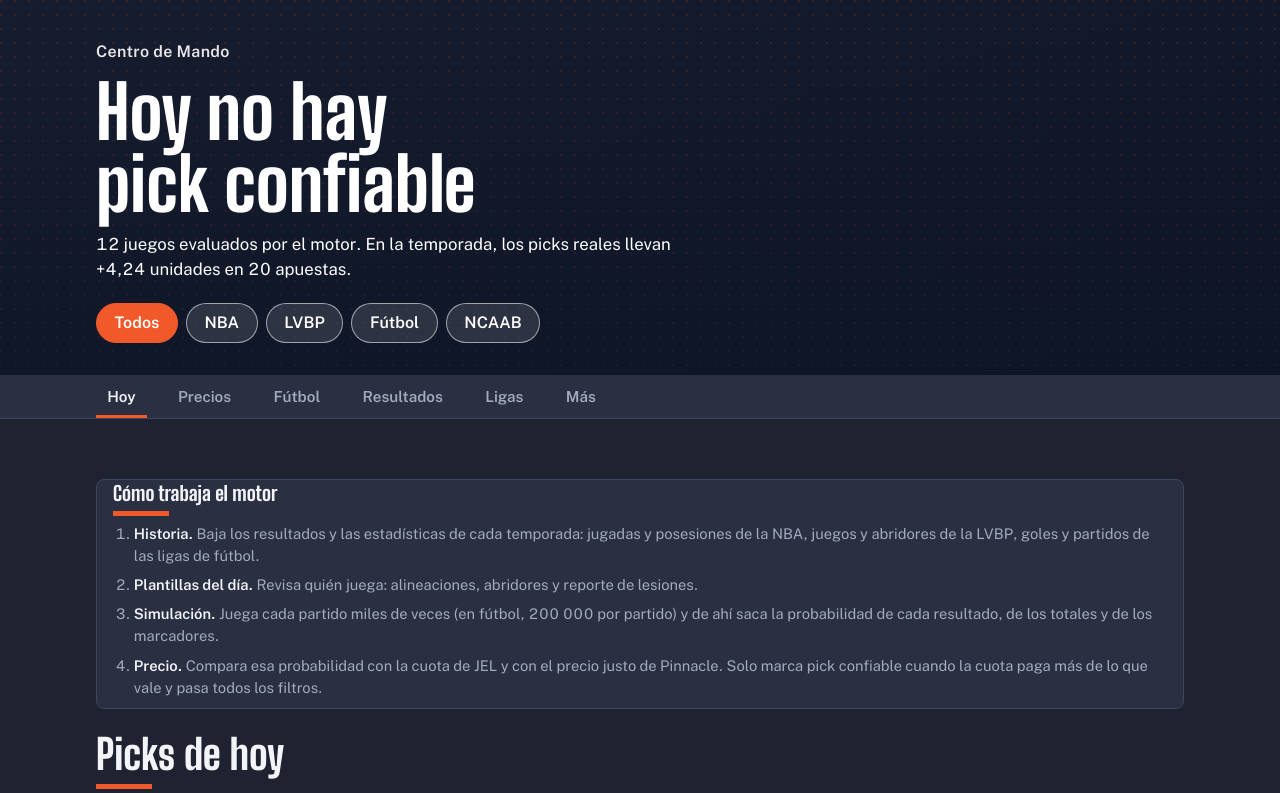
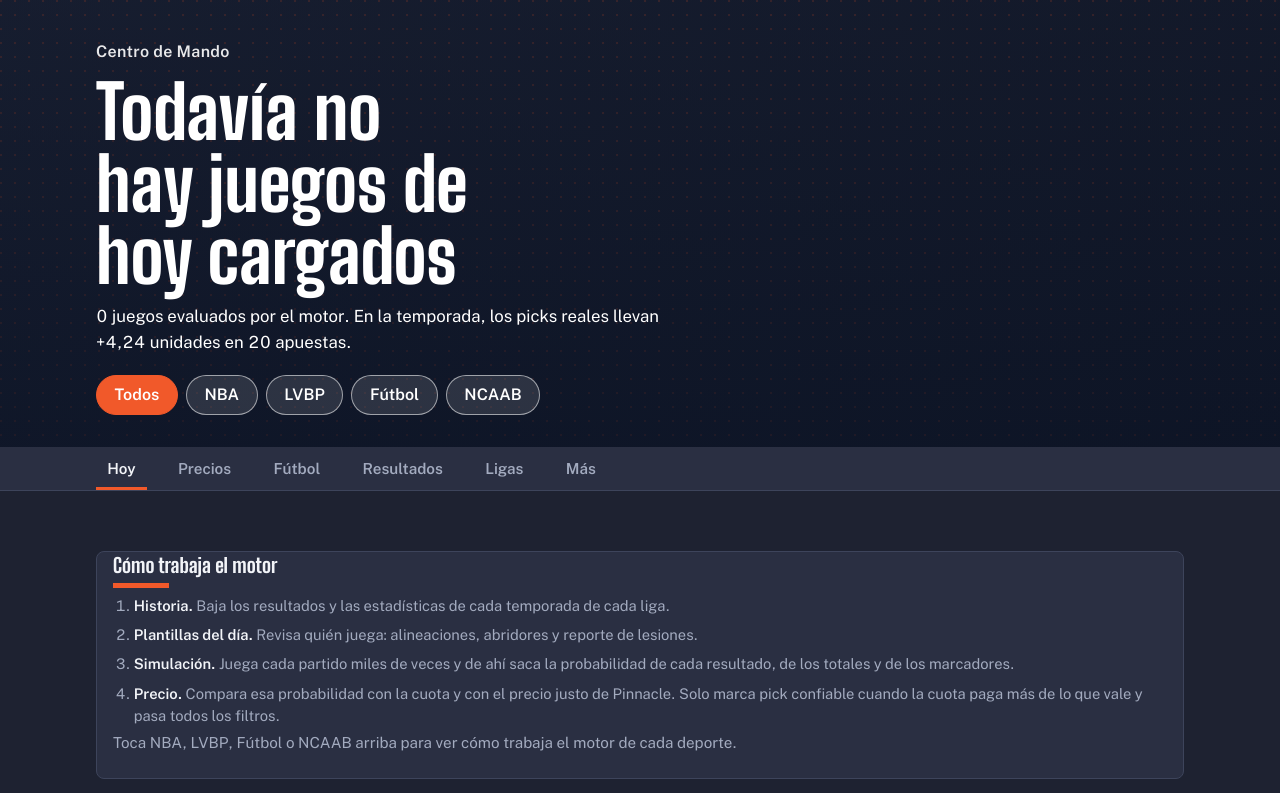
Before and after one commit to AndresJCC33/centro-mando-web, a plain HTML site: page index.html in a window 1280 px wide. Shown: the top 793 px of the page. Drawn offline with nearby package versions, Linux system fonts and the light colour scheme.

Commit message:
Hoy: solo la jornada de hoy (fecha real de Caracas) y «Cómo trabaja el motor» según el deporte
Co-Authored-By: Claude Opus 5.5 <noreply@anthropic.com>
Claude-Session: https://claude.ai/code/session_01Nsh8UHwT7vnSSZWx7PtRLw

```diff
--- a/app.js
+++ b/app.js
@@ -31,7 +31,7 @@
   };
   const T = {};
   const deDep = (filas) => (dep === 'Todos' ? filas : filas.filter((r) => r.deporte === dep));
-  const hoy = () => D.hoy;
+  const hoy = () => new Date().toLocaleDateString('en-CA', { timeZone: 'America/Caracas' });
   const menos = (f, n) => new Date(Date.parse(f + 'T12:00:00Z') - n * 86400000).toISOString().slice(0, 10);
   const corto = (r, eq) => (r.deporte === 'LVBP' ? String(eq || '').split(' ')[0] : String(eq || ''));
   const final = (r) => {
@@ -72,12 +72,12 @@
   const pintarCabecera = () => {
     const previa = deDep(T.previa);
     const fechas = [...new Set(previa.map((r) => r.fecha))].sort();
-    const dia = fechas.includes(hoy()) ? hoy() : fechas.filter((f) => f <= hoy()).pop();
+    const dia = hoy();   // solo la jornada de hoy: lo de días anteriores vive en Resultados
     const delDia = previa.filter((r) => r.fecha === dia);
     const conf = delDia.filter((r) => r.confiable).length;
     const cuando = dia === hoy() ? 'Hoy' : dia ? `El ${F.dia(dia)}` : 'Hoy';
     const nombre = dep === 'Todos' ? '' : ` de ${dep}`;
-    $('#titular').textContent = !delDia.length ? `Sin juegos${nombre} cargados` : conf ? `${cuando}: ${conf} pick${conf === 1 ? '' : 's'} confiable${conf === 1 ? '' : 's'}${nombre}` : `${cuando} no hay pick confiable${nombre}`;
+    $('#titular').textContent = !delDia.length ? `Todavía no hay juegos${nombre} de hoy cargados` : conf ? `${cuando}: ${conf} pick${conf === 1 ? '' : 's'} confiable${conf === 1 ? '' : 's'}${nombre}` : `${cuando} no hay pick confiable${nombre}`;
     const liq = deDep(T.picks).filter((p) => p.tipo === 'PICK' && LIQ.has(p.resultado));
     const u = liq.reduce((s, p) => s + (p.unidades || 0), 0);
     $('#bajada').textContent = `${delDia.length} juego${delDia.length === 1 ? '' : 's'} evaluado${delDia.length === 1 ? '' : 's'} por el motor.` + (liq.length ? ` En la temporada, los picks reales${nombre} llevan ${F.u(u)} unidades en ${liq.length} apuestas.` : ` Todavía no hay picks reales${nombre} liquidados.`);
@@ -482,9 +482,55 @@
   document.querySelectorAll('.pestanas button').forEach((b) => b.addEventListener('click', () => { mostrar(b.dataset.tab); window.scrollTo({ top: document.querySelector('.indice').offsetTop, behavior: 'smooth' }); }));
   mostrar(location.hash.slice(1));
 
+
+  // ---------------------------------------------------------------- Cómo trabaja el motor (por deporte)
+  const MOTOR = {
+    Todos: { t: 'Cómo trabaja el motor', p: [
+      ['Historia', 'Baja los resultados y las estadísticas de cada temporada de cada liga.'],
+      ['Plantillas del día', 'Revisa quién juega: alineaciones, abridores y reporte de lesiones.'],
+      ['Simulación', 'Juega cada partido miles de veces y de ahí saca la probabilidad de cada resultado, de los totales y de los marcadores.'],
+      ['Precio', 'Compara esa probabilidad con la cuota y con el precio justo de Pinnacle. Solo marca pick confiable cuando la cuota paga más de lo que vale y pasa todos los filtros.']],
+      n: 'Toca NBA, LVBP, Fútbol o NCAAB arriba para ver cómo trabaja el motor de cada deporte.' },
+    NBA: { t: 'Cómo trabaja el motor de la NBA', p: [
+      ['Jugada por jugada', 'Baja el play-by-play oficial de nba.com de toda la temporada y arma, posesión por posesión, el ritmo y la eficiencia de cada equipo y de cada quinteto.'],
+      ['Plantillas y lesiones', 'Usa las plantillas oficiales del día y el reporte de lesiones de la NBA: si falta un jugador clave, el equipo se recalcula sin él.'],
+      ['Simulación', 'Juega el partido miles de veces y saca la probabilidad de ganar, de cubrir el hándicap y del total de puntos.'],
+      ['Precio contra Pinnacle', 'Pick confiable solo si la cuota paga al menos 4 % más que el precio justo de Pinnacle, el motor está de acuerdo y la línea no pasa de +250.']] },
+    LVBP: { t: 'Cómo trabaja el motor de la LVBP', p: [
+      ['Turno por turno', 'Baja del calendario oficial cada juego de la temporada y arma el perfil de cada bateador y lanzador: ponches, boletos, sencillos, dobles, jonrones y outs.'],
+      ['Abridores', 'Toma los abridores anunciados. Sin abridor anunciado usa uno promedio y no da pick.'],
+      ['Simulación', 'Juega el partido turno al bate por turno al bate miles de veces y saca la probabilidad de ganar, del total de carreras y del run line.'],
+      ['Filtros', 'Confianza de 56 % o más y valor esperado de 2 % o más. Como la LVBP no tiene casa de referencia, hoy sus señales van como simuladas.']] },
+    'Fútbol': { t: 'Cómo trabaja el motor de fútbol', p: [
+      ['Historia', 'Baja los resultados de las ligas europeas (football-data) y de la Champions, y mide la fuerza de ataque y de defensa de cada equipo.'],
+      ['Goles esperados', 'Calcula cuántos goles debería marcar cada equipo en ese partido, según su fuerza y si juega en casa.'],
+      ['Simulación', 'Juega cada partido 200 000 veces: probabilidad de local, empate y visita, de más o menos goles, de que anoten los dos y los marcadores más repetidos.'],
+      ['Precio', 'Mezcla su probabilidad con el mercado y la compara con Pinnacle. Pick confiable: valor de 2 % o más y probabilidad de 45 % o más.']] },
+    NCAAB: { t: 'Cómo se pronostica la NCAAB', p: [
+      ['Precio justo', 'Toma las cuotas de Pinnacle, la casa más precisa, y les quita el margen: esa es la probabilidad de cada equipo.'],
+      ['Casas blandas', 'Compara con más de 20 casas (William Hill, Unibet, 888, Betsson…) dos veces al día.'],
+      ['Valor', 'Marca pick cuando una casa paga al menos 4 % sobre el precio justo y la probabilidad es de 45 % o más.'],
+      ['Seguimiento', 'Guarda cada pick, mide si le ganó al cierre (CLV) y lo califica con el marcador.']],
+      n: 'Para la NCAAB todavía no hay motor de simulación: en nuestro estudio, ningún modelo con estadísticas públicas mejoró el cierre de Pinnacle.' },
+  };
+  const pintarComoMotor = () => {
+    const m = MOTOR[dep] || MOTOR.Todos;
+    $('#motor-titulo').textContent = m.t;
+    const ol = $('#motor-pasos');
+    ol.replaceChildren();
+    for (const [t, d] of m.p) {
+      const li = el('li');
+      li.append(el('b', '', t + '. '), document.createTextNode(d));
+      ol.append(li);
+    }
+    $('#motor-nota').textContent = m.n || '';
+    $('#motor-nota').hidden = !m.n;
+  };
+
   const pintar = () => {
     document.body.dataset.dep = dep;
     document.querySelectorAll('.deportes button').forEach((b) => b.setAttribute('aria-pressed', String(b.dataset.dep === dep)));
+    pintarComoMotor();
     const dia = pintarCabecera();
     pintarHoy(dia);
     pintarFutbol();
--- a/index.html
+++ b/index.html
@@ -43,13 +43,9 @@
 
   <section id="hoy" data-tab="hoy">
     <div class="como-motor">
-      <h2>Cómo trabaja el motor</h2>
-      <ol class="pasos">
-        <li><b>Historia.</b> Baja los resultados y las estadísticas de cada temporada: jugadas y posesiones de la NBA, juegos y abridores de la LVBP, goles y partidos de las ligas de fútbol.</li>
-        <li><b>Plantillas del día.</b> Revisa quién juega: alineaciones, abridores y reporte de lesiones.</li>
-        <li><b>Simulación.</b> Juega cada partido miles de veces (en fútbol, 200 000 por partido) y de ahí saca la probabilidad de cada resultado, de los totales y de los marcadores.</li>
-        <li><b>Precio.</b> Compara esa probabilidad con la cuota de JEL y con el precio justo de Pinnacle. Solo marca pick confiable cuando la cuota paga más de lo que vale y pasa todos los filtros.</li>
-      </ol>
+      <h2 id="motor-titulo">Cómo trabaja el motor</h2>
+      <ol class="pasos" id="motor-pasos"></ol>
+      <p class="nota" id="motor-nota"></p>
     </div>
     <h2>Picks de hoy</h2>
     <p class="nota">Solo lo que pasó todos los filtros de su deporte. Si no hay ninguno, hoy no se apuesta.</p>
```
